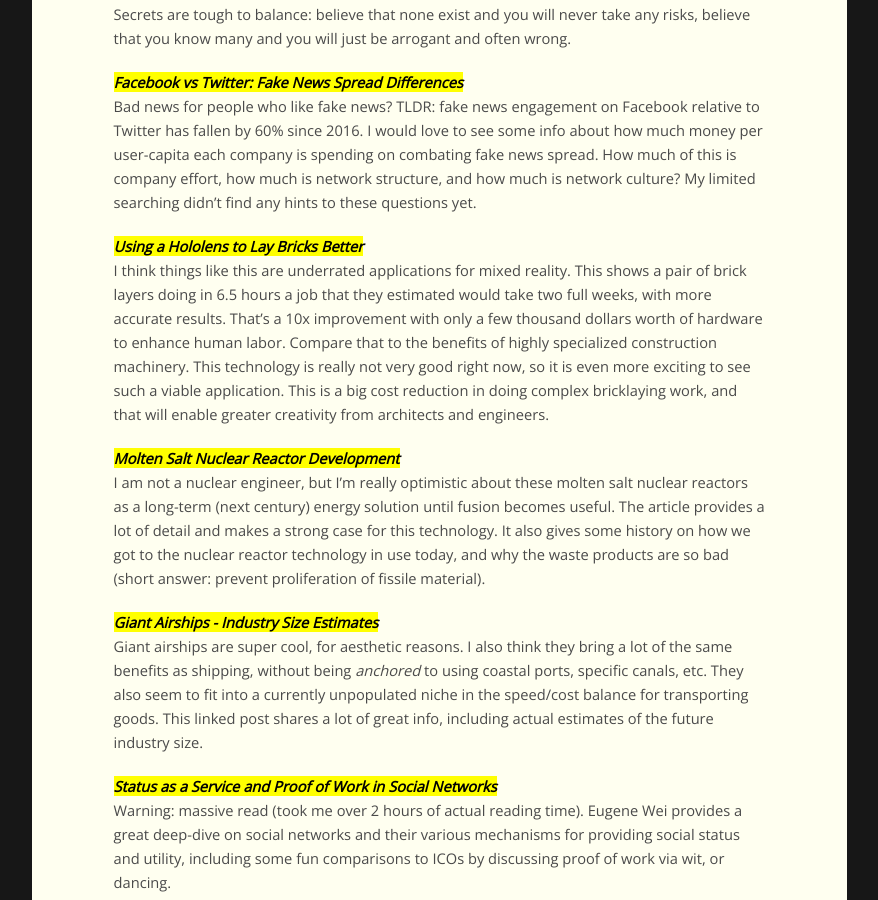
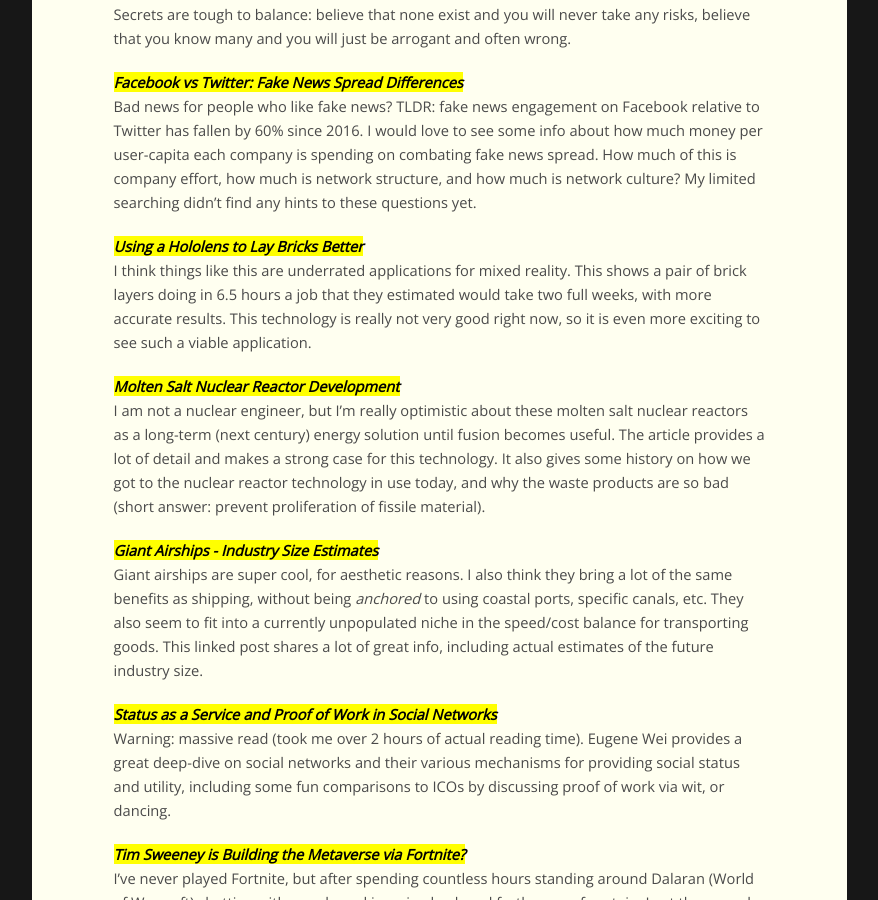
Before and after one commit to ezrasavard/ezrasavard.com, a Jekyll site: the page built from _posts/2019-03-13-links.md, in a window 1280 px wide and 900 px high, scrolled down 996 px. Shown: the whole window, without its empty margins (317-1195 px from the left). Built offline with Jekyll 4.4.1, drawn with Linux system fonts in a browser that asks for light colours; nearby versions of some CDN libraries.

Commit message:
reduce detail on a description

```diff
--- a/_posts/2019-03-13-links.md
+++ b/_posts/2019-03-13-links.md
@@ -43,13 +43,9 @@
 <br>
 I think things like this are underrated applications for mixed reality. This shows
 a pair of brick layers doing in 6.5 hours a job that they estimated would take
-two full weeks, with more accurate results. That's a 10x improvement with only
-a few thousand dollars worth of hardware to enhance human labor. Compare that
-to the benefits of highly specialized construction machinery.
+two full weeks, with more accurate results.
 This technology is really not very good right now, so it is even more exciting
 to see such a viable application.
-This is a big cost reduction in doing complex bricklaying work, and
-that will enable greater creativity from architects and engineers.
 
 [Molten Salt Nuclear Reactor Development](https://www.knowablemagazine.org/article/technology/2019/nuclear-goes-retro-much-greener-outlook)
 <br>
```
